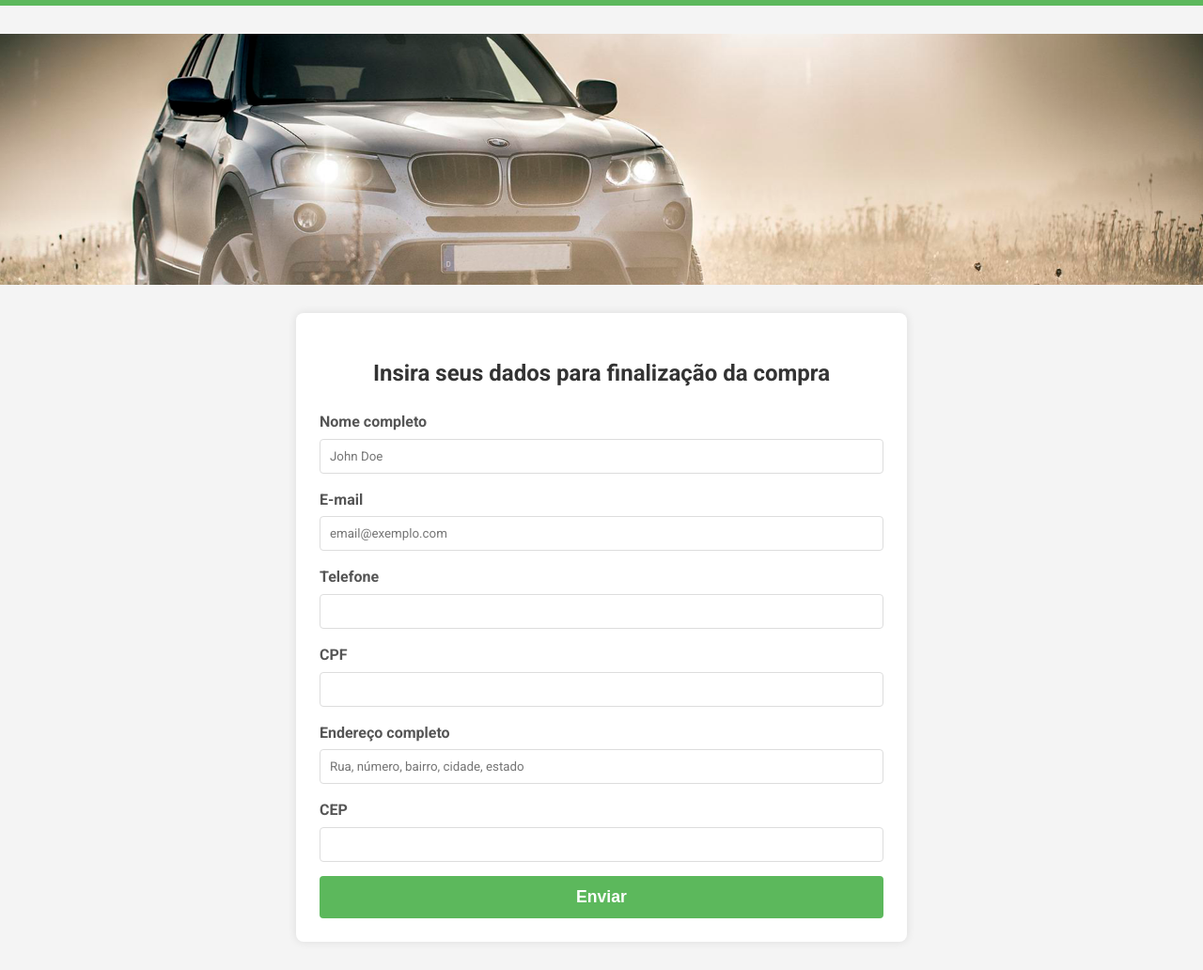
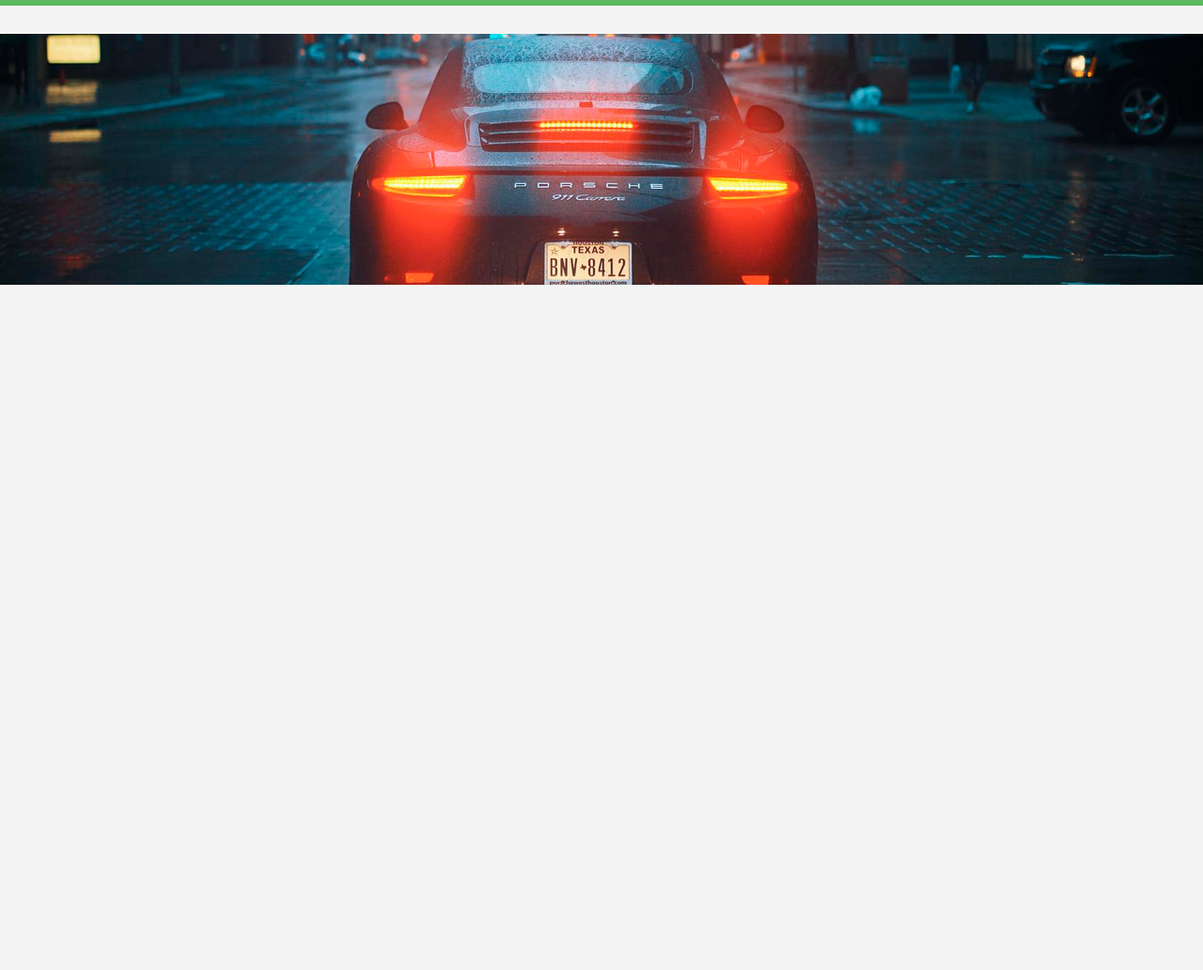
Before and after one commit to Samuel-Bagolin/plugins-jquery-exercicio, a plain HTML site: page index.html in a window 1280 px wide. Shown: the part 75-1107 px from the top of the page at 94% size. After the commit the page ends 800 px from the top, so only its background shows below. Drawn offline with nearby package versions, Linux system fonts and the light colour scheme.

Commit message:
index.html

```diff
--- a/index.html
+++ b/index.html
@@ -4,85 +4,21 @@
 <head>
     <meta charset="UTF-8">
     <meta name="viewport" content="width=device-width, initial-scale=1.0">
-    <title>Formulário de Cadastro - Módulo 10</title>
+    <title>Concessionária AutoPrime</title>
     <link rel="preconnect" href="https://fonts.googleapis.com">
     <link rel="preconnect" href="https://fonts.gstatic.com" crossorigin>
     <link href='https://fonts.googleapis.com/css?family=Roboto:wght@400;700&display=swap' rel='stylesheet'>
-    <link rel="stylesheet" href="main.css">
-    <link rel="stylesheet" type="text/css" href="https://cdn.jsdelivr.net/npm/slick-carousel@1.8.1/slick/slick.css"/>
-    <link rel="stylesheet" type="text/css" href="https://cdn.jsdelivr.net/npm/slick-carousel@1.8.1/slick/slick-theme.css"/>
+    <link rel="stylesheet" href="./main.css">
+    <link rel="stylesheet" type="text/css" href="https://cdn.jsdelivr.net/npm/slick-carousel@1.8.1/slick/slick.css" />
+    <link rel="stylesheet" type="text/css" href="https://cdn.jsdelivr.net/npm/slick-carousel@1.8.1/slick/slick-theme.css" />
 </head>
-<!--
-
-    CONSULTEM O README PARA DICAS DE COMO SOLUCIONAR O EXERCÍCIO!
-
--->
 
 <body>
+
     <header>
-        <h1>Seu carro novo esta aqui!</h1>
-
-
+        <h1>AutoPrime | Sua nova jornada sobre rodas começa aqui</h1>
     </header>
 
-    <div id ="carousel-imagens">
+    <div id="carousel-imagens">
         <img src="./assets/slide1.png" alt="Carro da Porsche">
-        <img src="./assets/slide2.png" alt="Carro da BMW">
-        <img src="./assets/slide3.png" alt="Carro da Ford">
-    </div>
-
-
-    <div class="container">
-        <h2>Insira seus dados para finalização da compra</h2>
-        <form id="form">
-            <div class="form-campo">
-                <label for="nome">Nome completo</label>
-                <input type="text" id="nome" name="nome" placeholder="John Doe">
-            </div>
-            <div class="form-campo">
-                <label for="email">E-mail</label>
-                <input type="email" id="email" name="email" placeholder="email@exemplo.com">
-            </div>
-            <div class="form-campo">
-                <label for="telefone">Telefone</label>
-                <input type="tel" id="telefone" name="telefone">
-            </div>
-            <div class="form-campo">
-                <label for="cpf">CPF</label>
-                <input type="text" id="cpf" name="cpf">
-            </div>
-            <div class="form-campo">
-                <label for="endereco">Endereço completo</label>
-                <input type="text" id="endereco" name="endereco" placeholder="Rua, número, bairro, cidade, estado">
-            </div>
-            <div class="form-campo">
-                <label for="cep">CEP</label>
-                <input type="text" id="cep" name="cep">
-            </div>
-            <button type="submit">Enviar</button>
-        </form>
-    </div>
-
-    <script type="text/javascript" src="https://code.jquery.com/jquery-1.11.0.min.js"></script>
-    <script type="text/javascript" src="https://code.jquery.com/jquery-migrate-1.2.1.min.js"></script>
-
-
-    <script src="./js/jquery.mask.min.js"></script>
-    <script src="./js/jquery.validate.min.js"></script>
-    <script src="./js/messages_pt_BR.min.js"></script>
-    <script type="text/javascript" src="https://cdn.jsdelivr.net/npm/slick-carousel@1.8.1/slick/slick.min.js"></script>
-    <script src="./js/main.js"></script>
-
-    <script>
-        $(document).ready(function () {
-            $('#carousel-imagens').slick({
-                autoplay: true,
-                arrows: false
-            })
-        })
-    </script>
-
-
-</body>
-
-</html>
+        <img src="./asset
```
